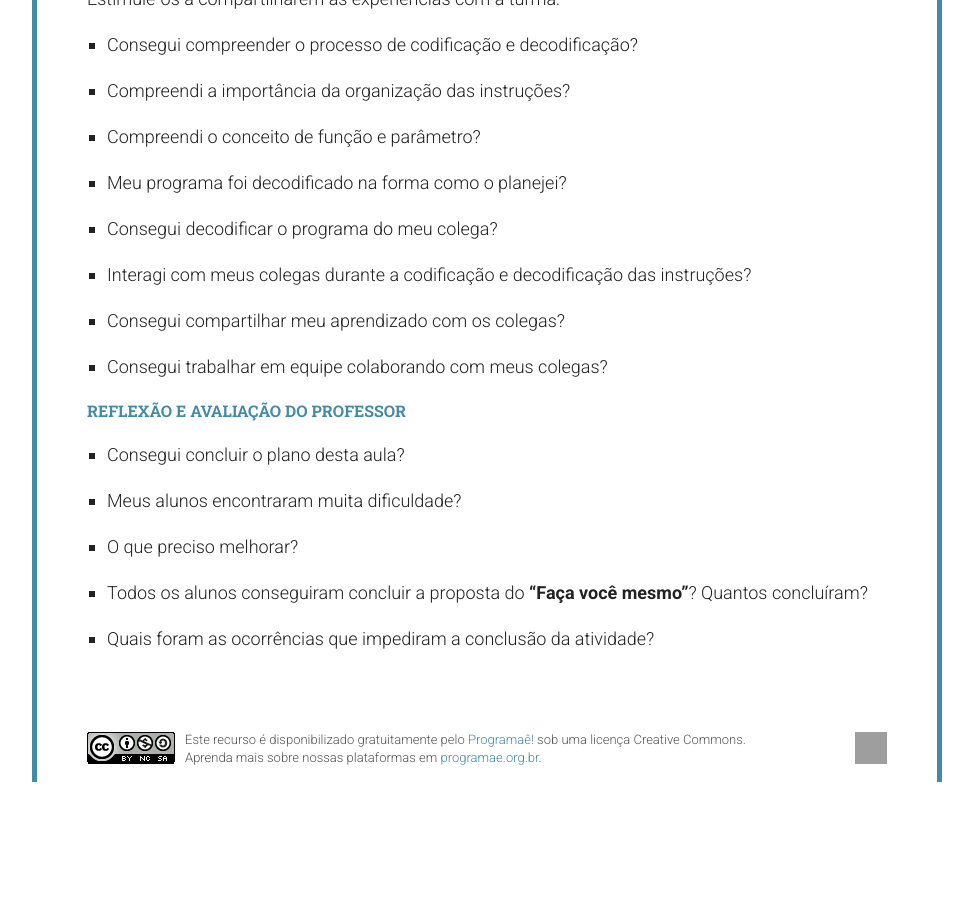
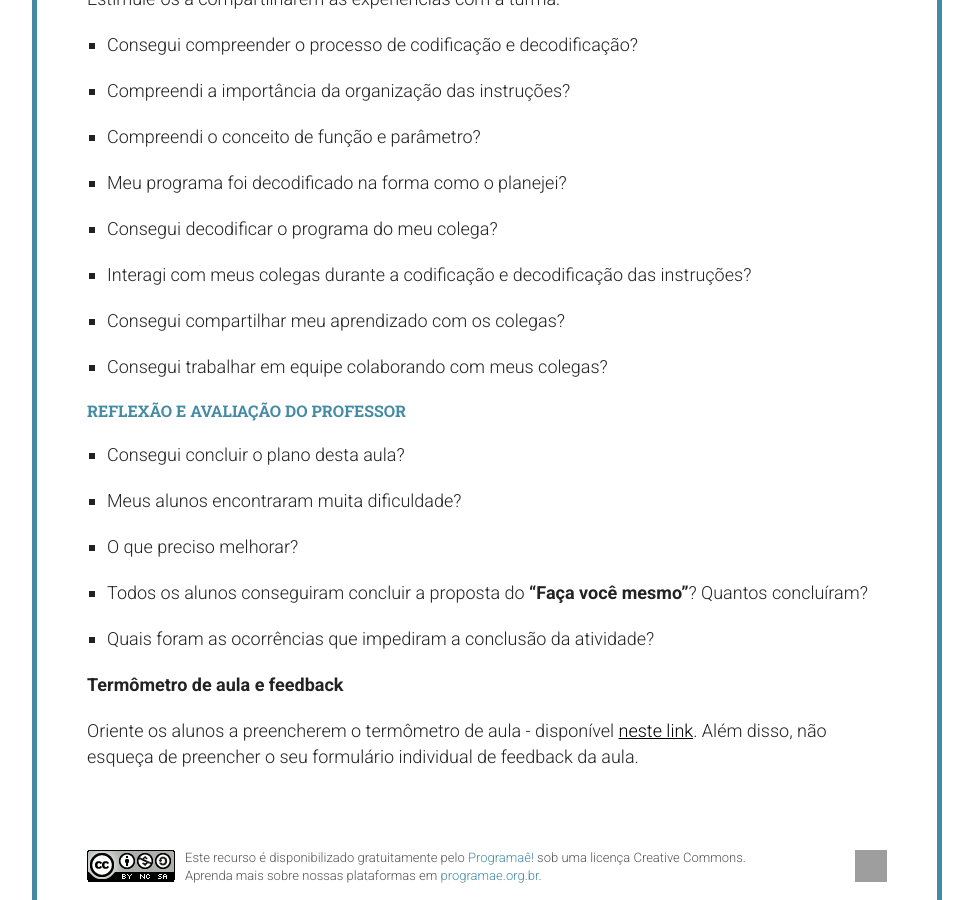
Before and after one commit to Programae/blocos, a Jekyll site: the page built from _posts/2015-01-01-aula05.md, in a window 1280 px wide and 900 px high, scrolled down 2562 px. Shown: the whole window, without its empty margins (153-1126 px from the left). Built offline with Jekyll 4.4.1, drawn with Linux system fonts in a browser that asks for light colours; nearby versions of some CDN libraries; library files that are not in the unit come from our copies; before the commit the page ends 3344 px from its top, so only the background shows below that; grey boxes are pictures that could not be loaded.

Commit message:
Aulterações - aulas 03-07
Adição da seção de Feedback

```diff
--- a/_posts/2015-01-01-aula05.md
+++ b/_posts/2015-01-01-aula05.md
@@ -73,3 +73,7 @@ Estimule-os a compartilharem as experiências com a turma:
  - O que preciso melhorar?
  - Todos os alunos conseguiram concluir a proposta do **“Faça você mesmo”**? Quantos concluíram?
  - Quais foram as ocorrências que impediram a conclusão da atividade?
+
+ **Termômetro de aula e feedback**
+
+ Oriente os alunos a preencherem o termômetro de aula - disponível [neste link](http://goo.gl/FbZvEh). Além disso, não esqueça de preencher o seu formulário individual de feedback da aula.
```
Also changed, not shown: _posts/2015-01-01-aula04.md (+4 -0 lines), _posts/2015-01-01-aula06.md (+4 -0 lines), _posts/2015-01-01-aula07.md (+4 -0 lines), _posts/2015-01-01-aula08.md (+4 -0 lines).
